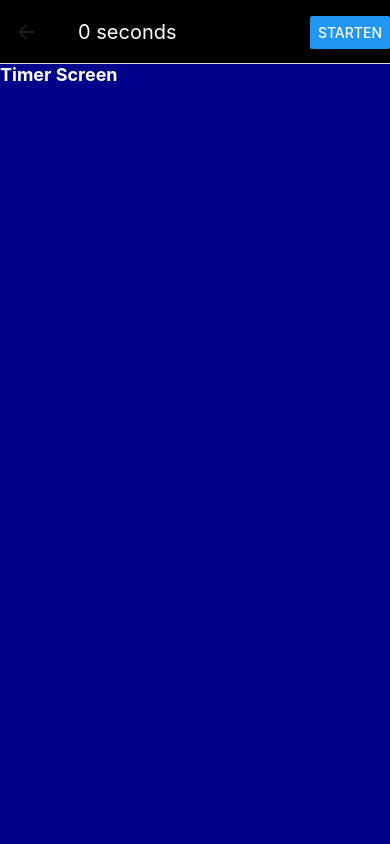
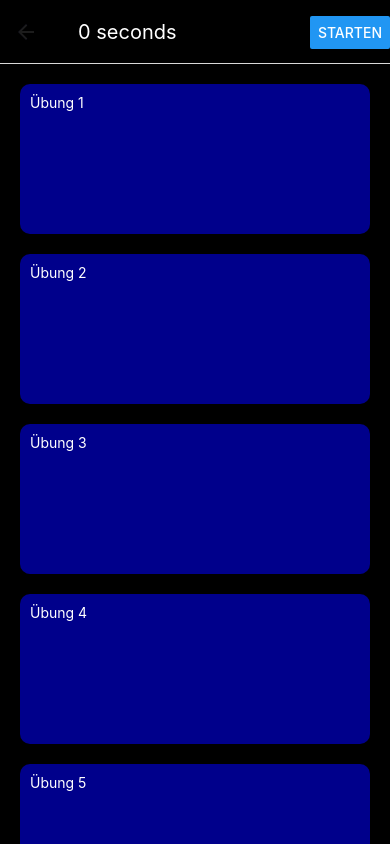
Before and after one commit to Kevin24061997/Fit-Kit, a React Native app in the folder fit-kit/: screen /Timer in a window 390 px wide. Built offline with nearby package versions, Linux system fonts and the light colour scheme.

Commit message:
Übungscontainer / einzelübungs Screen

```diff
--- a/fit-kit/App.js
+++ b/fit-kit/App.js
@@ -93,6 +93,28 @@ const styles = StyleSheet.create({
     fontWeight: 'bold',
     color: 'white',
   },
+  // #####################################
+
+  ÜbungsBlockContainer: {
+    flex: 1, // Fülle den verfügbaren Raum aus
+    backgroundColor: 'black', // Grauer Hintergrund für den Container
+    maxHeight: 800,
+    padding: 20, // Innenabstand des Containers
+
+  },
+  ÜbungsBlock: {
+    flexDirection: 'row',
+    backgroundColor: 'darkblue', // Schwarzer Hintergrund für die Info-Blöcke
+    height: 150,
+    borderRadius: 10,
+    padding: 10,
+    marginBottom: 20,
+  },
+  infoText: {
+    color: 'white',
+    flex: 1,
+    marginRight: 10,
+  },
 });
 
 const Stack = createNativeStackNavigator();
@@ -103,6 +125,10 @@ function TimerHeader() {
   const navigation = useNavigation();
   const [seconds, setSeconds] = useState(0);
   const [isRunning, setIsRunning] = useState(false);
+
+  function navigateToEinzelÜbung() {
+    navigation.navigate('EinzelÜbung');
+  }
 
   useEffect(() => {
     let timer;
@@ -141,9 +167,34 @@ function TimerHeader() {
   }, [navigation, startStopTimer, isRunning, seconds]);
 
   return (
-    <View style={styles.container}>
-      <Text style={styles.headerTitle}>Timer Screen</Text>
-    </View>
+    <ScrollView style={styles.ÜbungsBlockContainer}>
+        <TouchableOpacity onPress={navigateToEinzelÜbung}>
+        <View style={styles.ÜbungsBlock}>
+          <Text style={styles.infoText}>Übung 1</Text>
+        </View>
+        <View style={styles.ÜbungsBlock}>
+          <Text style={styles.infoText}>Übung 2</Text>
+        </View>
+        <View style={styles.ÜbungsBlock}>
+          <Text style={styles.infoText}>Übung 3</Text>
+        </View>
+        <View style={styles.ÜbungsBlock}>
+          <Text style={styles.infoText}>Übung 4</Text>
+        </View>
+        <View style={styles.ÜbungsBlock}>
+          <Text style={styles.infoText}>Übung 5</Text>
+        </View>
+        <View style={styles.ÜbungsBlock}>
+          <Text style={styles.infoText}>Übung 6</Text>
+        </View>
+        <View style={styles.ÜbungsBlock}>
+          <Text style={styles.infoText}>Übung 7</Text>
+        </View>
+        </TouchableOpacity>
+
+        {/* Weitere Info-Blöcke mit TouchableOpacity */}
+
+      </ScrollView>
   );
 }
 
@@ -153,6 +204,15 @@ function EinstellungScreen() {
   return (
     <View>
       <Text>Einstellung</Text>
+      {/* Weitere Inhalte für den Einstellung-Bildschirm */}
+    </View>
+  );
+}
+
+function EinzelÜbungScreen() {
+  return (
+    <View>
+      <Text>Übung</Text>
       {/* Weitere Inhalte für den Einstellung-Bildschirm */}
     </View>
   );
@@ -267,6 +327,7 @@ function App() {
             color: 'white',
           },
         }} />
+        <Stack.Screen name="EinzelÜbung" component={EinzelÜbungScreen} />
         <Stack.Screen name="Einstellung" component={EinstellungScreen} />
       </Stack.Navigator>
     </NavigationContainer>
```
